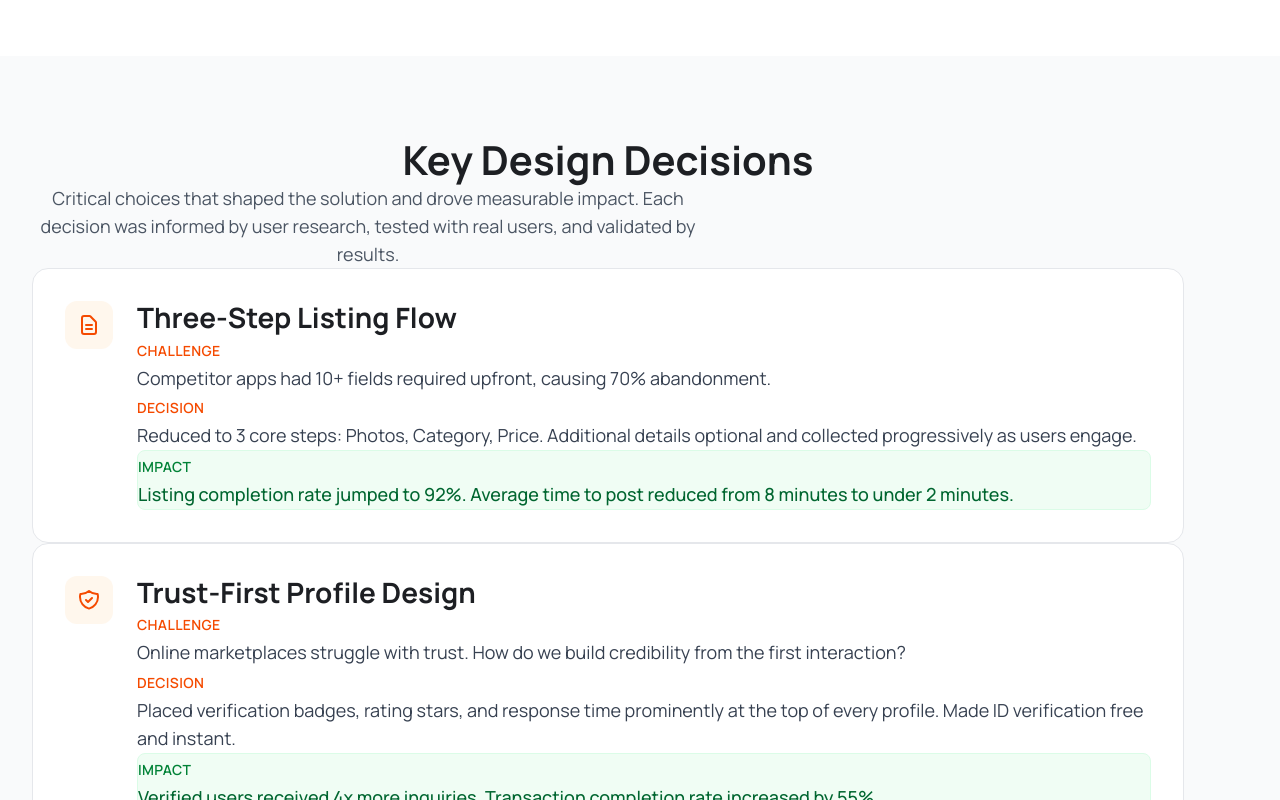
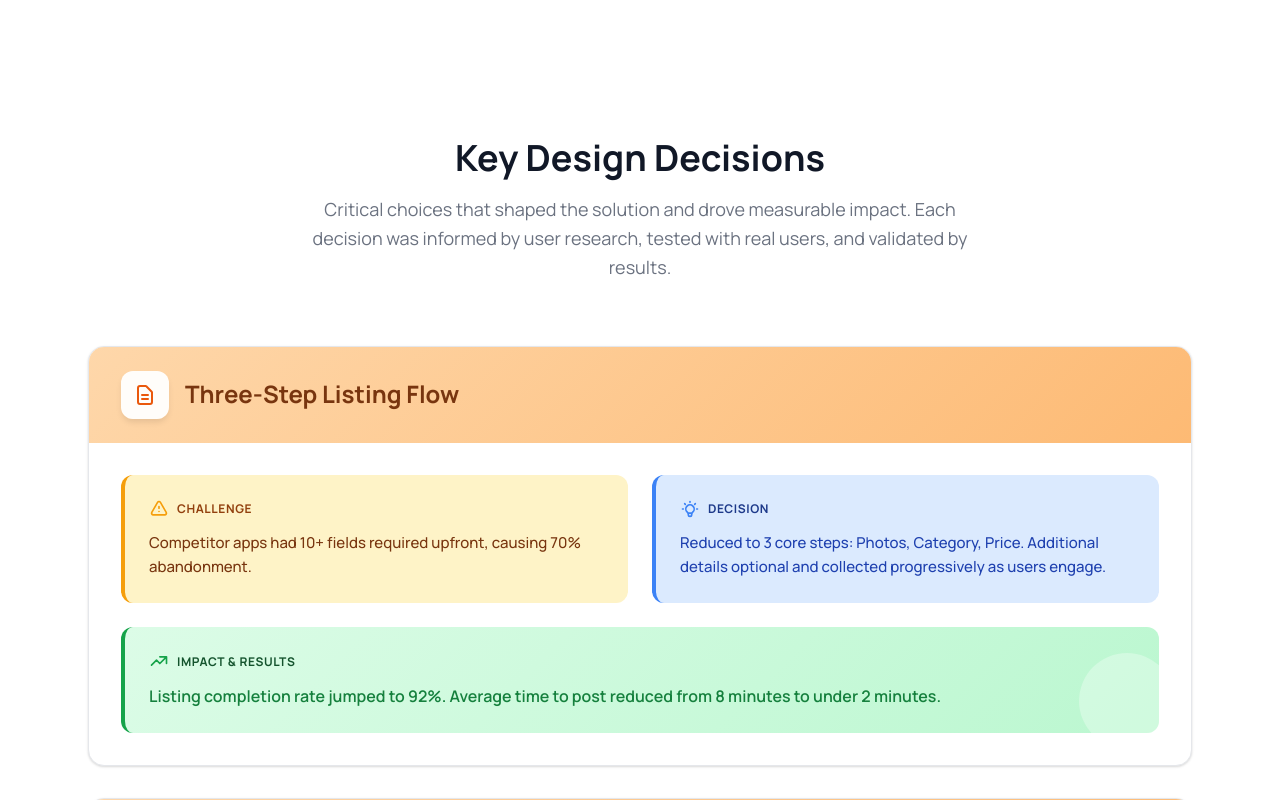
Before and after one commit to Richard-kyuli/Richard-musango, a React (Vite) app: page /case-studies/buy-sell in a window 1280 px wide. Shown: the part 3980-4780 px from the top of the page. Built offline with nearby package versions, Linux system fonts and the light colour scheme.

Commit message:
Improve Key Design Decisions UI with enhanced visual design

```diff
--- a/src/components/casestudy/KeyDesignDecisions.jsx
+++ b/src/components/casestudy/KeyDesignDecisions.jsx
@@ -269,65 +269,220 @@ function KeyDesignDecisions({ study }) {
   const decisions = getDesignDecisions(study?.id)
 
   return (
-    <section className="bg-gray-50 py-20 md:py-24">
-      <div className="max-w-6xl mx-auto px-6 md:px-8">
+    <section style={{ backgroundColor: '#ffffff', paddingTop: '5rem', paddingBottom: '5rem' }}>
+      <div style={{ maxWidth: '72rem', margin: '0 auto', paddingLeft: '1.5rem', paddingRight: '1.5rem' }}>
         {/* Header */}
-        <div className="text-center mb-16">
-          <h2 className="text-3xl md:text-4xl font-bold text-gray-900 mb-4">
+        <div style={{ textAlign: 'center', marginBottom: '4rem' }}>
+          <h2 style={{ fontSize: '2.25rem', fontWeight: 'bold', color: '#111827', marginBottom: '1rem', lineHeight: '1.2' }}>
             Key Design Decisions
           </h2>
-          <p className="text-lg text-gray-600 max-w-2xl mx-auto">
+          <p style={{ fontSize: '1.125rem', color: '#6b7280', maxWidth: '42rem', margin: '0 auto' }}>
             Critical choices that shaped the solution and drove measurable impact.
             Each decision was informed by user research, tested with real users, and validated by results.
           </p>
         </div>
 
         {/* Decision Cards */}
-        <div className="space-y-8">
+        <div style={{ display: 'flex', flexDirection: 'column', gap: '2rem' }}>
           {decisions.map((decision, index) => (
             <div
               key={index}
-              className="bg-white rounded-2xl border border-gray-200 p-8 md:p-10 hover:shadow-lg transition-shadow duration-300"
+              style={{
+                backgroundColor: '#ffffff',
+                borderRadius: '1rem',
+                border: '1px solid #e5e7eb',
+                padding: '0',
+                boxShadow: '0 1px 3px 0 rgba(0, 0, 0, 0.1), 0 1px 2px 0 rgba(0, 0, 0, 0.06)',
+                overflow: 'hidden',
+                transition: 'box-shadow 0.3s ease, transform 0.3s ease'
+              }}
+              onMouseEnter={(e) => {
+                e.currentTarget.style.boxShadow = '0 10px 25px -3px rgba(0, 0, 0, 0.1), 0 4px 6px -2px rgba(0, 0, 0, 0.05)'
+                e.currentTarget.style.transform = 'translateY(-2px)'
+              }}
+              onMouseLeave={(e) => {
+                e.currentTarget.style.boxShadow = '0 1px 3px 0 rgba(0, 0, 0, 0.1), 0 1px 2px 0 rgba(0, 0, 0, 0.06)'
+                e.currentTarget.style.transform = 'translateY(0)'
+              }}
             >
-              <div className="flex items-start gap-6">
-                {/* Icon */}
-                <div className="flex-shrink-0 w-12 h-12 bg-orange-50 rounded-xl flex items-center justify-center text-orange-600">
+              {/* Top Bar with Icon and Title */}
+              <div style={{
+                background: 'linear-gradient(135deg, #fed7aa 0%, #fdba74 100%)',
+                padding: '1.5rem 2rem',
+                display: 'flex',
+                alignItems: 'center',
+                gap: '1rem'
+              }}>
+                <div style={{
+                  width: '3rem',
+                  height: '3rem',
+                  backgroundColor: 'rgba(255, 255, 255, 0.95)',
+                  borderRadius: '0.75rem',
+                  display: 'flex',
+                  alignItems: 'center',
+                  justifyContent: 'center',
+                  color: '#ea580c',
+                  flexShrink: 0,
+                  boxShadow: '0 4px 6px -1px rgba(0, 0, 0, 0.1)'
+                }}>
                   {decision.icon}
                 </div>
-
-                {/* Content */}
-                <div className="flex-1">
-                  <h3 className="text-xl font-bold text-gray-900 mb-3">
+                <h3 style={{
+                  fontSize: '1.5rem',
+                  fontWeight: 'bold',
+                  color: '#78350f',
+                  margin: 0
+                }}>
                   {decision.title}
                 </h3>
+              </div>
 
-                  <div className="space-y-4">
-                    <div>
-                      <span className="text-sm font-semibold text-orange-600 uppercase tracking-wide">
+              {/* Content Grid */}
+              <div style={{ padding: '2rem' }}>
+                <div style={{
+                  display: 'grid',
+                  gridTemplateColumns: '1fr',
+                  gap: '1.5rem'
+                }}>
+                  <style>{`
+                    @media (min-width: 768px) {
+                      .decision-grid-${index} {
+                        grid-template-columns: 1fr 1fr !important;
+                      }
+                    }
+                  `}</style>
+
+                  <div className={`decision-grid-${index}`} style={{
+                    display: 'grid',
+                    gridTemplateColumns: '1fr',
+                    gap: '1.5rem'
+                  }}>
+                    {/* Challenge */}
+                    <div style={{
+                      backgroundColor: '#fef3c7',
+                      borderRadius: '0.75rem',
+                      padding: '1.5rem',
+                      borderLeft: '4px solid #f59e0b'
+                    }}>
+                      <div style={{
+                        display: 'flex',
+                        alignItems: 'center',
+                        gap: '0.5rem',
+                        marginBottom: '0.75rem'
+                      }}>
+                        <svg style={{ width: '1.25rem', height: '1.25rem', color: '#f59e0b' }} fill="none" stroke="currentColor" viewBox="0 0 24 24">
+                          <path strokeLinecap="round" strokeLinejoin="round" strokeWidth={2} d="M12 9v2m0 4h.01m-6.938 4h13.856c1.54 0 2.502-1.667 1.732-3L13.732 4c-.77-1.333-2.694-1.333-3.464 0L3.34 16c-.77 1.333.192 3 1.732 3z" />
+                        </svg>
+                        <span style={{
+                          fontSize: '0.75rem',
+                          fontWeight: '700',
+                          color: '#92400e',
+                          textTransform: 'uppercase',
+                          letterSpacing: '0.05em'
+                        }}>
                           Challenge
                         </span>
-                      <p className="text-gray-700 mt-1">
+                      </div>
+                      <p style={{
+                        color: '#78350f',
+                        fontSize: '0.9375rem',
+                        lineHeight: '1.625',
+                        margin: 0,
+                        fontWeight: '500'
+                      }}>
                         {decision.challenge}
                       </p>
                     </div>
 
-                    <div>
-                      <span className="text-sm font-semibold text-orange-600 uppercase tracking-wide">
+                    {/* Decision */}
+                    <div style={{
+                      backgroundColor: '#dbeafe',
+                      borderRadius: '0.75rem',
+                      padding: '1.5rem',
+                      borderLeft: '4px solid #3b82f6'
+                    }}>
+                      <div style={{
+                        display: 'flex',
+                        alignItems: 'center',
+                        gap: '0.5rem',
+                        marginBottom: '0.75rem'
+                      }}>
+                        <svg style={{ width: '1.25rem', height: '1.25rem', color: '#3b82f6' }} fill="none" stroke="currentColor" viewBox="0 0 24 24">
+                          <path strokeLinecap="round" strokeLinejoin="round" strokeWidth={2} d="M9.663 17h4.673M12 3v1m6.364 1.636l-.707.707M21 12h-1M4 12H3m3.343-5.657l-.707-.707m2.828 9.9a5 5 0 117.072 0l-.548.547A3.374 3.374 0 0014 18.469V19a2 2 0 11-4 0v-.531c0-.895-.356-1.754-.988-2.386l-.548-.547z" />
+                        </svg>
+                        <span style={{
+                          fontSize: '0.75rem',
+                          fontWeight: '700',
+                          color: '#1e3a8a',
+                          textTransform: 'uppercase',
+                          letterSpacing: '0.05em'
+                        }}>
                           Decision
                         </span>
-                      <p className="text-gray-700 mt-1">
+                      </div>
+                      <p style={{
+                        color: '#1e40af',
+                        fontSize: '0.9375rem',
+                        lineHeight: '1.625',
+                        margin: 0,
+                        fontWeight: '500'
+                      }}>
                         {decision.decision}
                       </p>
                     </div>
+                  </div>
 
-                    <div className="bg-green-50 border border-green-100 rounded-lg p-4">
-                      <span className="text-sm font-semibold text-green-700 uppercase tracking-wide">
-                        Impact
+                  {/* Impact - Full Width */}
+                  <div style={{
+                    background: 'linear-gradient(135deg, #dcfce7 0%, #bbf7d0 100%)',
+                    borderRadius: '0.75rem',
+                    padding: '1.5rem',
+                    borderLeft: '4px solid #16a34a',
+                    position: 'relative',
+                    overflow: 'hidden'
+                  }}>
+                    {/* Decorative Element */}
+                    <div style={{
+                      position: 'absolute',
+                      right: '-1rem',
+                      bottom: '-1rem',
+                      width: '6rem',
+                      height: '6rem',
+                      backgroundColor: 'rgba(255, 255, 255, 0.3)',
+                      borderRadius: '50%'
+                    }} />
+                    <div style={{
+                      display: 'flex',
+                      alignItems: 'center',
+                      gap: '0.5rem',
+                      marginBottom: '0.75rem',
+                      position: 'relative',
+                      zIndex: 10
+                    }}>
+                      <svg style={{ width: '1.25rem', height: '1.25rem', color: '#16a34a' }} fill="none" stroke="currentColor" viewBox="0 0 24 24">
+                        <path strokeLinecap="round" strokeLinejoin="round" strokeWidth={2} d="M13 7h8m0 0v8m0-8l-8 8-4-4-6 6" />
+                      </svg>
+                      <span style={{
+                        fontSize: '0.75rem',
+                        fontWeight: '700',
+                        color: '#14532d',
+                        textTransform: 'uppercase',
+                        letterSpacing: '0.05em'
+                      }}>
+                        Impact & Results
                       </span>
-                      <p className="text-green-800 mt-1 font-medium">
+                    </div>
+                    <p style={{
+                      color: '#15803d',
+                      fontSize: '1rem',
+                      lineHeight: '1.625',
+                      margin: 0,
+                      fontWeight: '600',
+                      position: 'relative',
+                      zIndex: 10
+                    }}>
                       {decision.impact}
                     </p>
-                    </div>
                   </div>
                 </div>
               </div>
```
Lines whose indentation alone changed are shown as unchanged.
